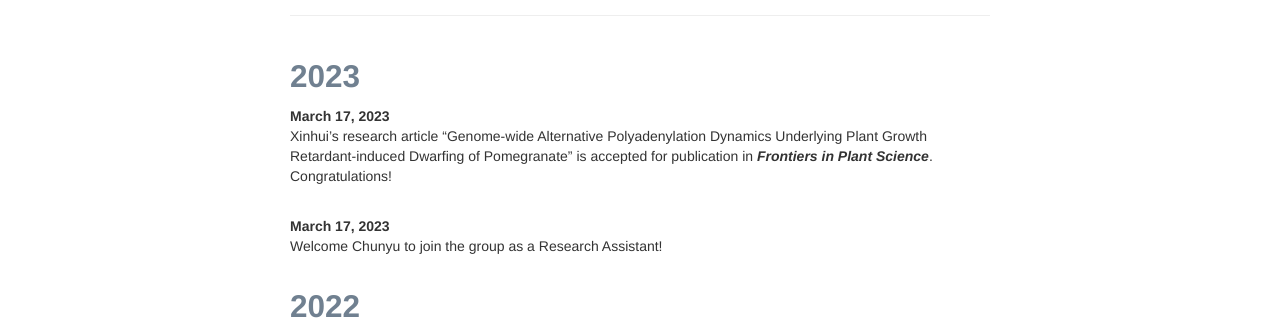
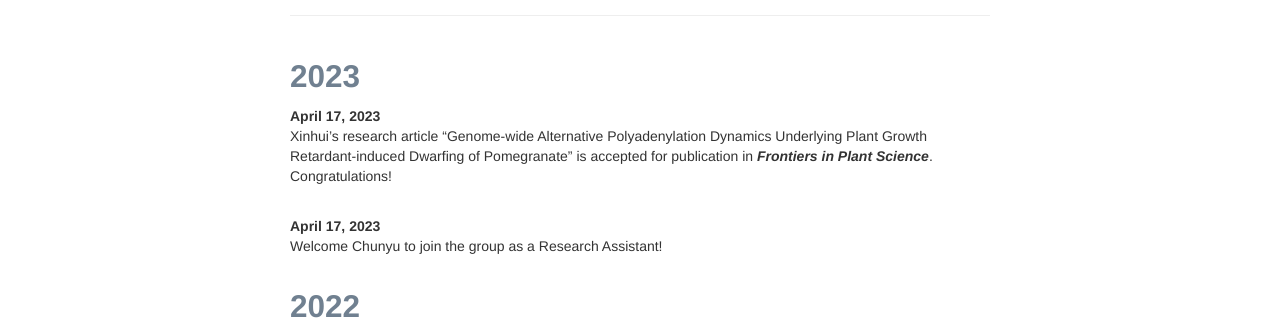
Before and after one commit to yuchenyanggroup/yuchenyanggroup.github.io, a Jekyll site: the page built from pages/News.md, in a window 1280 px wide and 900 px high. Shown: the part 146-469 px from the top of the window. Built offline with Jekyll 4.4.1, drawn with Linux system fonts in a browser that asks for light colours.

Commit message:
Update News.md

```diff
--- a/pages/News.md
+++ b/pages/News.md
@@ -3,11 +3,11 @@ layout: page
 title: News
 ---
 ## 2023
-<b>March 17, 2023</b><br/>
+<b>April 17, 2023</b><br/>
 Xinhui's research article "Genome-wide Alternative Polyadenylation Dynamics Underlying Plant Growth Retardant-induced Dwarfing of Pomegranate" is accepted for publication in ***Frontiers in Plant Science***. Congratulations!<br/>
 <br/>
 
-<b>March 17, 2023</b><br/>
+<b>April 17, 2023</b><br/>
 Welcome Chunyu to join the group as a Research Assistant! <br/>
 <br/>
 
```
